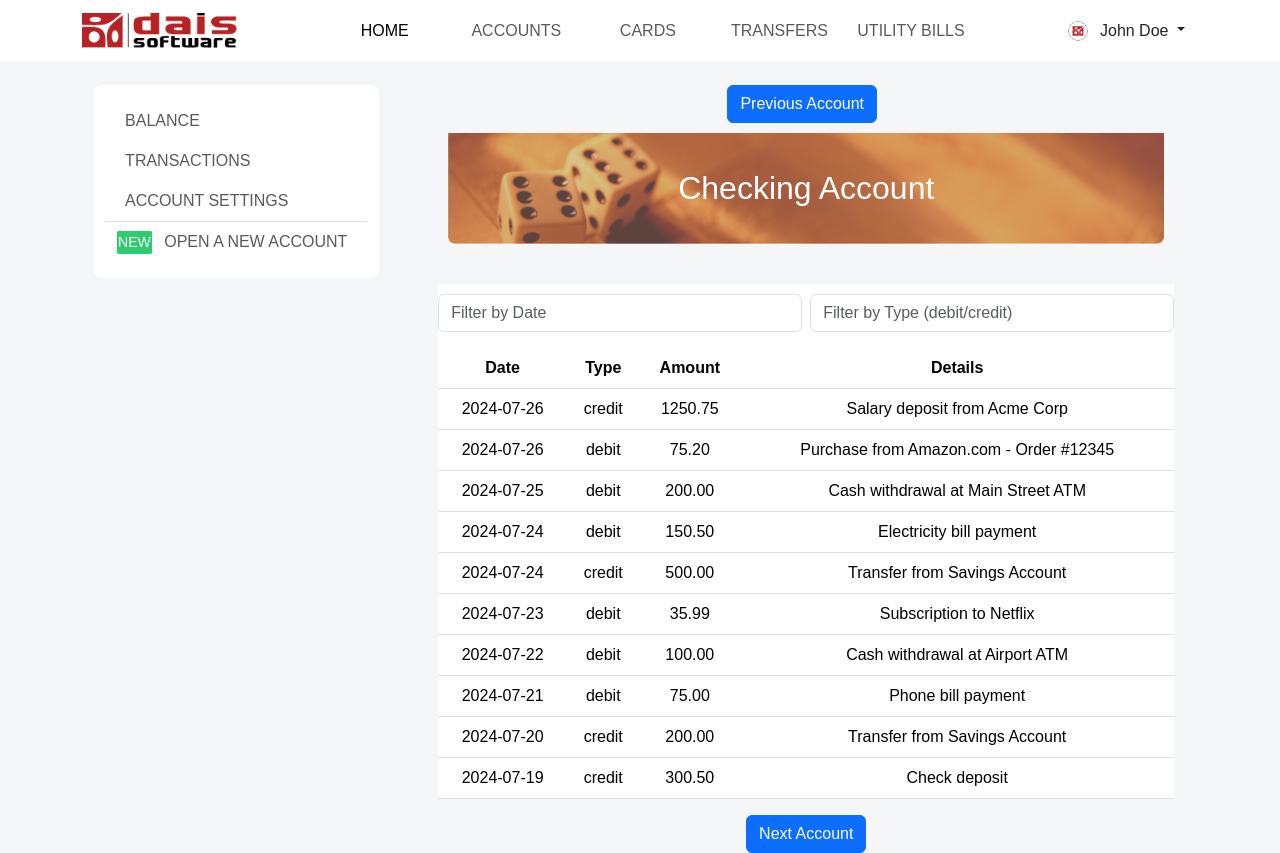
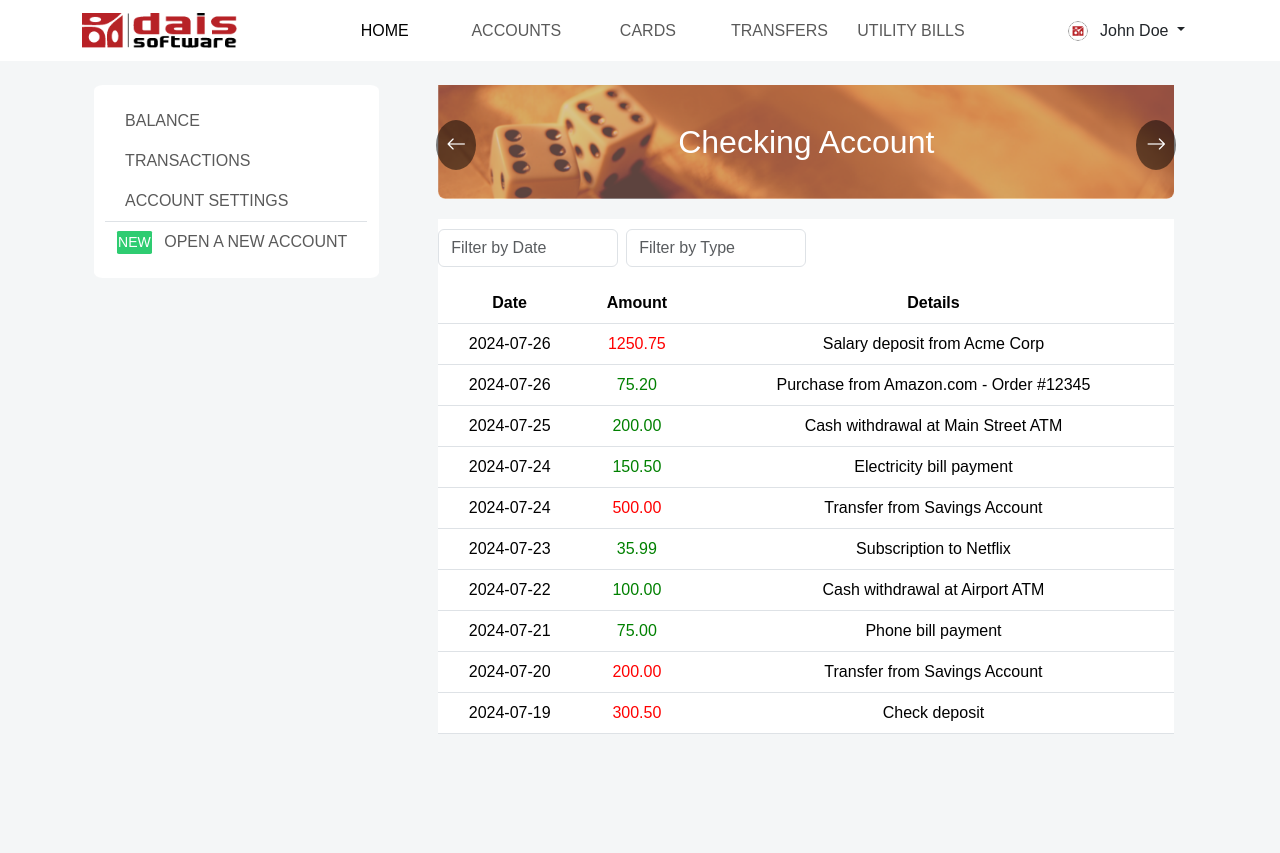
Before and after one commit to RalitsaIlieva/Bank-transactions, a website: page index.html in a window 1280 px wide. After the commit the page ends 800 px from the top, so only its background shows below. Drawn offline with nearby package versions, Linux system fonts and the light colour scheme.

Commit message:
colors added for debit/credit and arrows button

```diff
--- a/index.html
+++ b/index.html
@@ -11,25 +11,58 @@
       integrity="sha384-QWTKZyjpPEjISv5WaRU9OFeRpok6YctnYmDr5pNlyT2bRjXh0JMhjY6hW+ALEwIH"
       crossorigin="anonymous"
     />
+    <link
+      href="https://cdn.jsdelivr.net/npm/bootstrap-icons/font/bootstrap-icons.css"
+      rel="stylesheet"
+    />
     <style>
       /* Custom CSS */
+
+      .btn-arrow {
+        position: absolute;
+        top: 9%;
+        transform: translateY(-50%);
+        background-color: rgba(0, 0, 0, 0.5);
+        color: white;
+        border: none;
+        padding: 10px;
+        border-radius: 50%;
+        font-size: 20px;
+        cursor: pointer;
+        z-index: 10;
+      }
+
+      .left {
+        left: 10px;
+      }
+
+      .right {
+        right: 10px;
+      }
+
+      .btn-arrow:hover {
+        background-color: rgba(0, 0, 0, 0.8);
+      }
       .account {
         margin-bottom: 20px;
-        padding: 10px;
       }
 
       .panel-header {
         display: flex;
         align-items: center;
         margin-bottom: 10px;
-      }
-
-      .panel-header img {
-        margin-right: 10px;
+        justify-content: center;
+        width: 100%;
       }
 
       .panel-header h2 {
         margin: 0;
+      }
+      .filter-controls {
+        width: 50%;
+      }
+      .my-content {
+        position: relative;
       }
     </style>
   </head>
@@ -129,7 +162,7 @@
               type="text"
               id="type-filter"
               class="form-control"
-              placeholder="Filter by Type (debit/credit)"
+              placeholder="Filter by Type"
               aria-label="Filter by Type"
             />
           </div>
@@ -187,25 +220,21 @@
                 table.classList.add("table");
                 const thead = document.createElement("thead");
                 const headerRow = thead.insertRow();
-                ["Date", "Type", "Amount", "Details"].forEach((headerText) => {
+                ["Date", "Amount", "Details"].forEach((headerText) => {
                   const th = document.createElement("th");
                   th.textContent = headerText;
                   headerRow.appendChild(th);
                 });
                 table.appendChild(thead);
 
-
-
                 const tbody = document.createElement("tbody");
                 account.transactions.forEach((transaction) => {
                   const row = tbody.insertRow();
                   const dateCell = row.insertCell();
-                  const typeCell = row.insertCell();
                   const amountCell = row.insertCell();
                   const detailsCell = row.insertCell();
 
                   dateCell.textContent = transaction.date;
-                  typeCell.textContent = transaction.type;
                   amountCell.textContent = transaction.amount.toFixed(2);
                   detailsCell.textContent = transaction.details;
 
@@ -213,16 +242,18 @@
 
                   if (transaction.type === "debit") {
                     amountCell.classList.add("withdrawal");
+                    amountCell.style.color = "green";
                   } else if (transaction.type === "credit") {
                     amountCell.classList.add("deposit");
+                    amountCell.style.color = "red";
                   }
                 });
 
                 table.appendChild(tbody);
                 accountDiv.appendChild(table);
                 accountsContainer.appendChild(accountDiv);
-                const newDiv = document.createElement('div');
-                newDiv.classList.add('new-container');
+                const newDiv = document.createElement("div");
+                newDiv.classList.add("new-container");
                 newDiv.appendChild(filterControlsClone);
                 newDiv.appendChild(table);
                 accountsContainer.appendChild(newDiv);
@@ -232,8 +263,10 @@
 
               // Add navigation buttons (or dropdown, etc.)
               const prevButton = document.createElement("button");
-              prevButton.textContent = "Previous Account";
-              prevButton.classList.add("btn", "btn-primary", "me-2");
+              prevButton.classList.add("btn", "btn-arrow", "left");
+              const iconPrevButton = document.createElement("i");
+              iconPrevButton.classList.add("bi", "bi-arrow-left");
+              prevButton.appendChild(iconPrevButton);
               prevButton.addEventListener("click", () => {
                 currentAccountIndex =
                   (currentAccountIndex - 1 + accounts.length) % accounts.length;
@@ -245,8 +278,10 @@
               );
 
               const nextButton = document.createElement("button");
-              nextButton.textContent = "Next Account";
-              nextButton.classList.add("btn", "btn-primary");
+              nextButton.classList.add("btn", "btn-arrow", "right");
+              const iconNextButton = document.createElement("i");
+              iconNextButton.classList.add("bi", "bi-arrow-right");
+              nextButton.appendChild(iconNextButton);
               nextButton.addEventListener("click", () => {
                 currentAccountIndex =
                   (currentAccountIndex + 1) % accounts.length;
```
